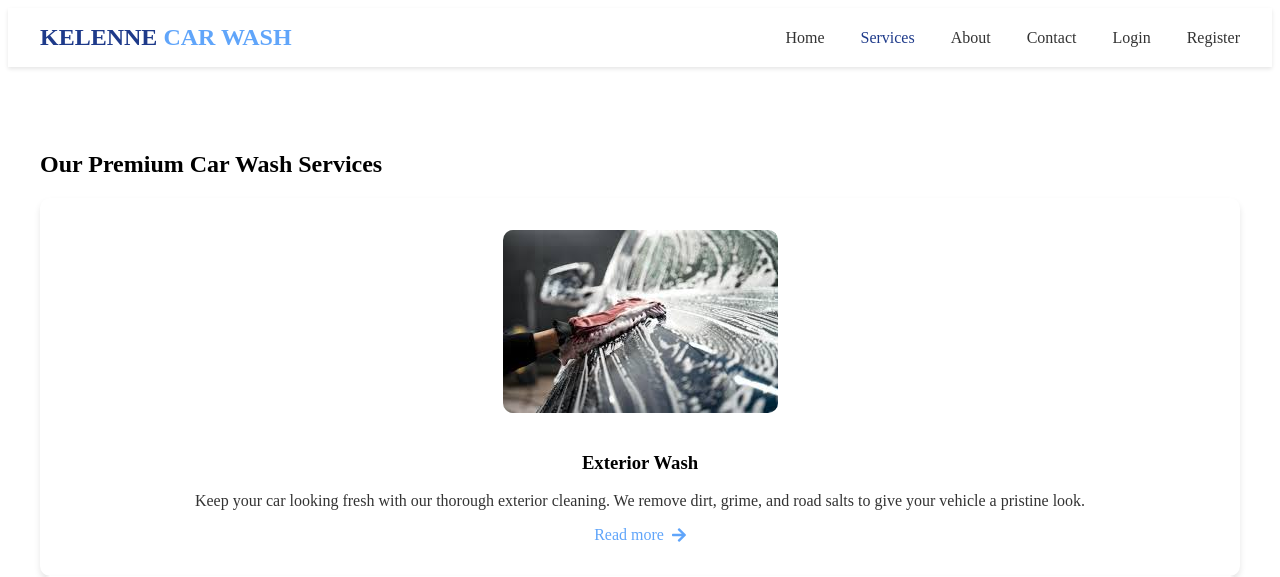
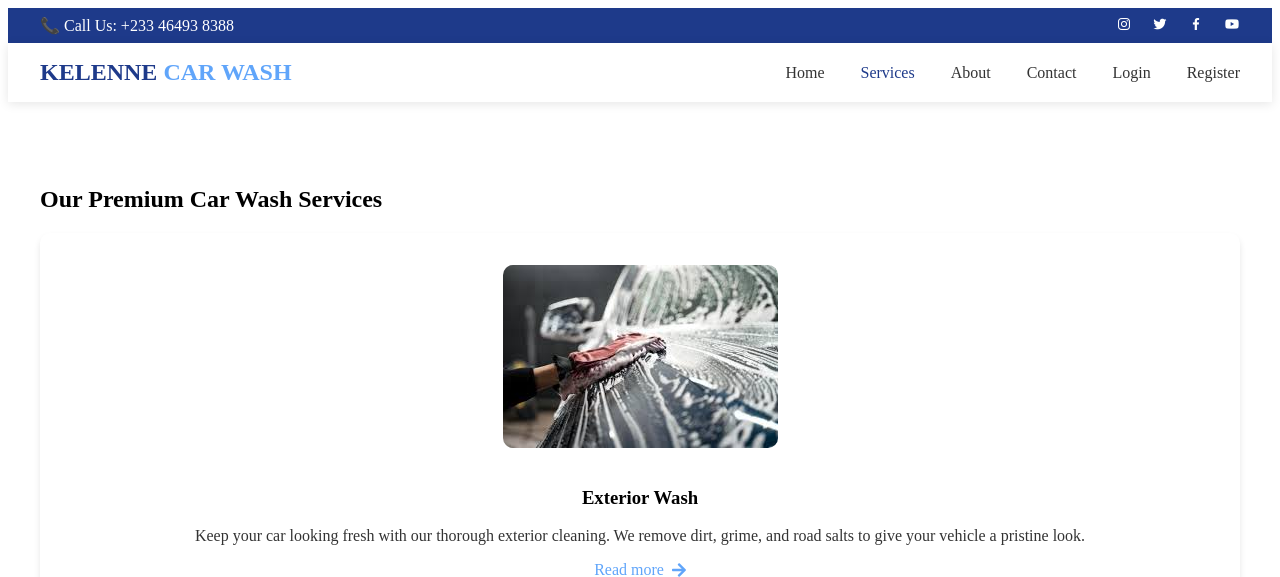
Before and after one commit to Ama-Annor/Kelenne, a PHP site: page /view/services.html in a window 1280 px wide. Shown: the top 577 px of the page. Run offline with PHP 8.4, Linux system fonts and the light colour scheme.

Commit message:
changes made

```diff
--- a/assets/css/services.css
+++ b/assets/css/services.css
@@ -7,13 +7,44 @@
     --transition: all 0.3s ease;
 }
 
+.top-bar {
+    background-color: #1e3a8a;
+    color: white;
+    padding: 0.5rem 0;
+}
+
+.top-bar-content {
+    max-width: 1200px;
+    margin: 0 auto;
+    padding: 0 2rem;
+    display: flex;
+    justify-content: space-between;
+    align-items: center;
+}
+
+.social-icons a {
+    color: white;
+    margin-left: 1rem;
+    text-decoration: none;
+}
+
+.social-icons a:hover {
+    color: #60a5fa;
+}
+
 /* Header */
-.header {
-    background: var(--white);
-    box-shadow: 0 2px 4px rgba(0, 0, 0, 0.1);
+header {
+    background-color: #fff;
+    box-shadow: 0 2px 10px rgba(0, 0, 0, 0.1);
     position: sticky;
     top: 0;
-    z-index: 100;
+    width: 100%;
+    z-index: 1000;
+    transition: all 0.3s ease;
+}
+
+.services {
+    padding-top: 0;
 }
 
 .nav-container {
--- a/view/services.html
+++ b/view/services.html
@@ -6,8 +6,24 @@
     <title>Our Services | Kelenne Car Wash</title>
     <link rel="stylesheet" href="../assets/css/services.css">
     <link rel="stylesheet" href="https://cdnjs.cloudflare.com/ajax/libs/font-awesome/5.15.3/css/all.min.css">
+    <link href='https://unpkg.com/boxicons@2.1.4/css/boxicons.min.css' rel='stylesheet'>
 </head>
 <body>
+    <!-- Top Bar -->
+<div class="top-bar">
+    <div class="top-bar-content">
+        <div class="contact">
+            <span>📞 Call Us: +233 46493 8388</span>
+        </div>
+        <div class="social-icons">
+            <a href="#"><i class='bx bxl-instagram'></i></a>
+            <a href="#"><i class='bx bxl-twitter'></i></a>
+            <a href="#"><i class='bx bxl-facebook'></i></a>
+            <a href="#"><i class='bx bxl-youtube'></i></a>
+        </div>
+    </div>
+</div>
+
 <!-- Header -->
 <header class="header">
     <div class="nav-container">
```
Lines whose indentation alone changed are shown as unchanged.
